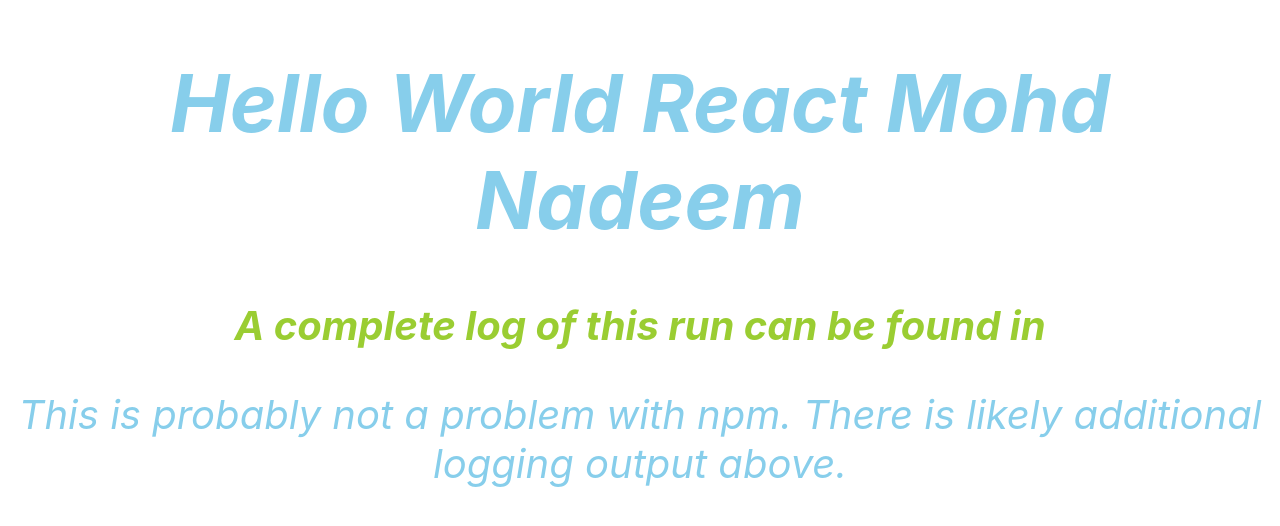
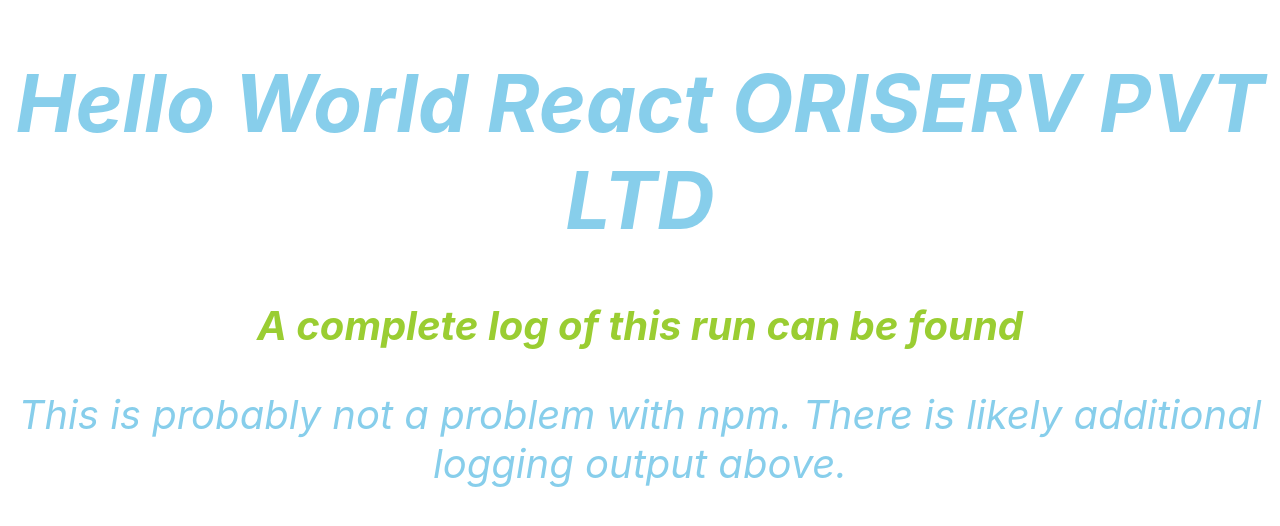
Before and after one commit to mo-nadeem/aws_react_app, a React (Create React App) app: page / in a window 1280 px wide. Shown: the top 526 px of the page. Built offline with nearby package versions, Linux system fonts and the light colour scheme.

Commit message:
3rd commit

```diff
--- a/src/App.js
+++ b/src/App.js
@@ -3,8 +3,8 @@
 function App() {
   return (
     <div className="App">
-      <h1>Hello World React Mohd Nadeem</h1>
-      <h2>A complete log of this run can be found in</h2>
+      <h1>Hello World React ORISERV PVT LTD</h1>
+      <h2>A complete log of this run can be found </h2>
       <p>This is probably not a problem with npm. There is likely additional logging output above.</p>
     </div>
   );
```
